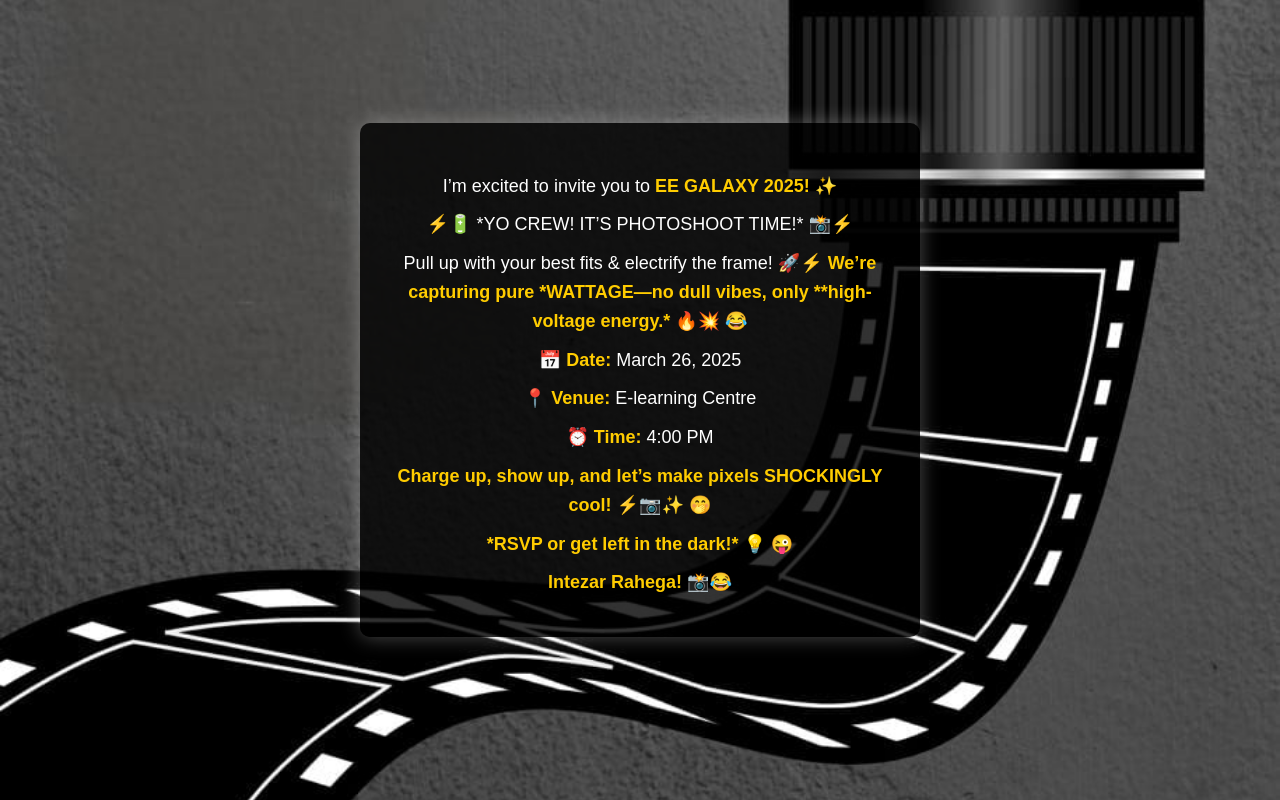
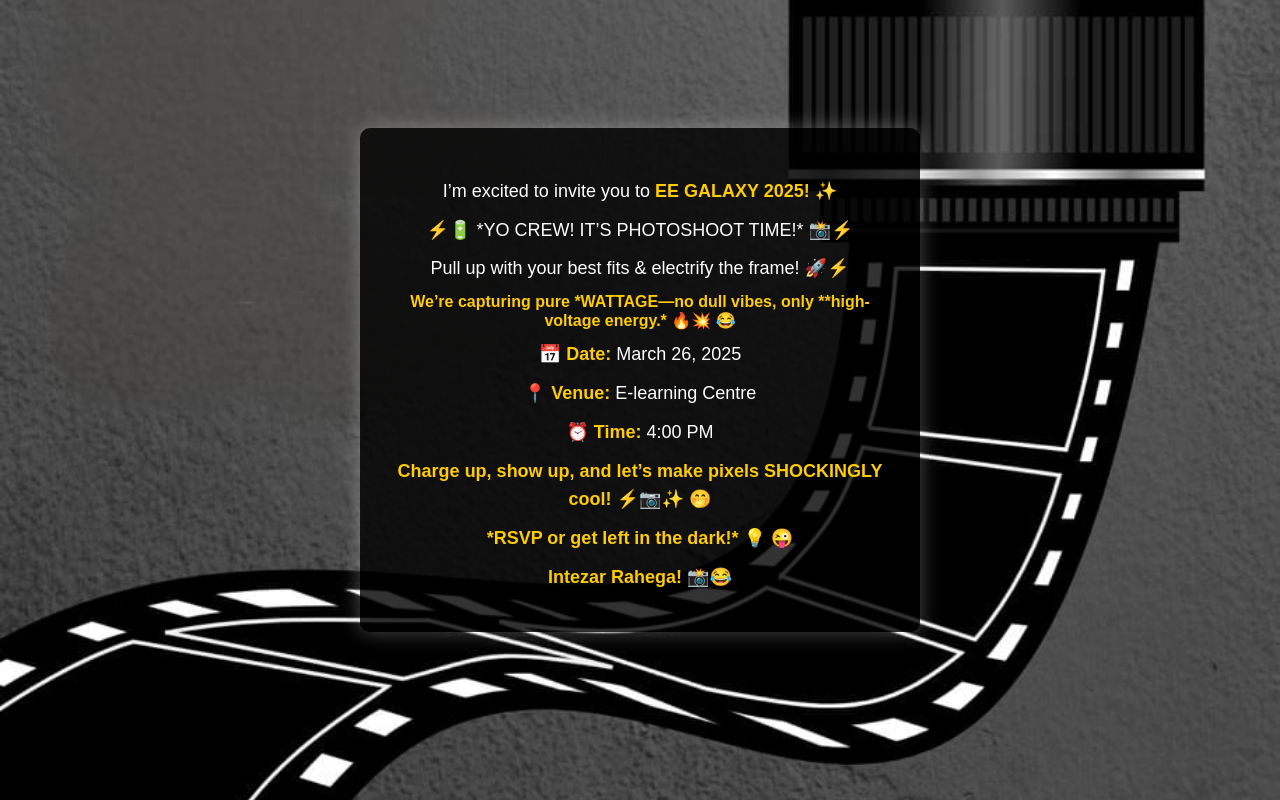
Before and after one commit to 2003roshanag/Galaxy, a plain HTML site: page invite.html in a window 1280 px wide. Drawn offline with Linux system fonts and the light colour scheme.

Commit message:
Update invite.html

```diff
--- a/invite.html
+++ b/invite.html
@@ -58,7 +58,8 @@
         <h1 id="greeting"></h1>
         <p>I’m excited to invite you to <strong>EE GALAXY 2025!</strong> ✨</p>
         <p>⚡🔋 *YO CREW! IT’S PHOTOSHOOT TIME!* 📸⚡  </p>
-        <p>Pull up with your best fits & electrify the frame! 🚀⚡<strong> We’re capturing pure *WATTAGE—no dull vibes, only **high-voltage energy.* 🔥💥</strong> 😂</p>
+        <p>Pull up with your best fits & electrify the frame! 🚀⚡
+        <p></p><strong> We’re capturing pure *WATTAGE—no dull vibes, only **high-voltage energy.* 🔥💥</strong> 😂</p>
         <p>📅 <strong>Date:</strong> March 26, 2025</p>
         <p>📍 <strong>Venue:</strong> E-learning Centre</p>
         <p>⏰ <strong>Time:</strong> 4:00 PM</p>
```
